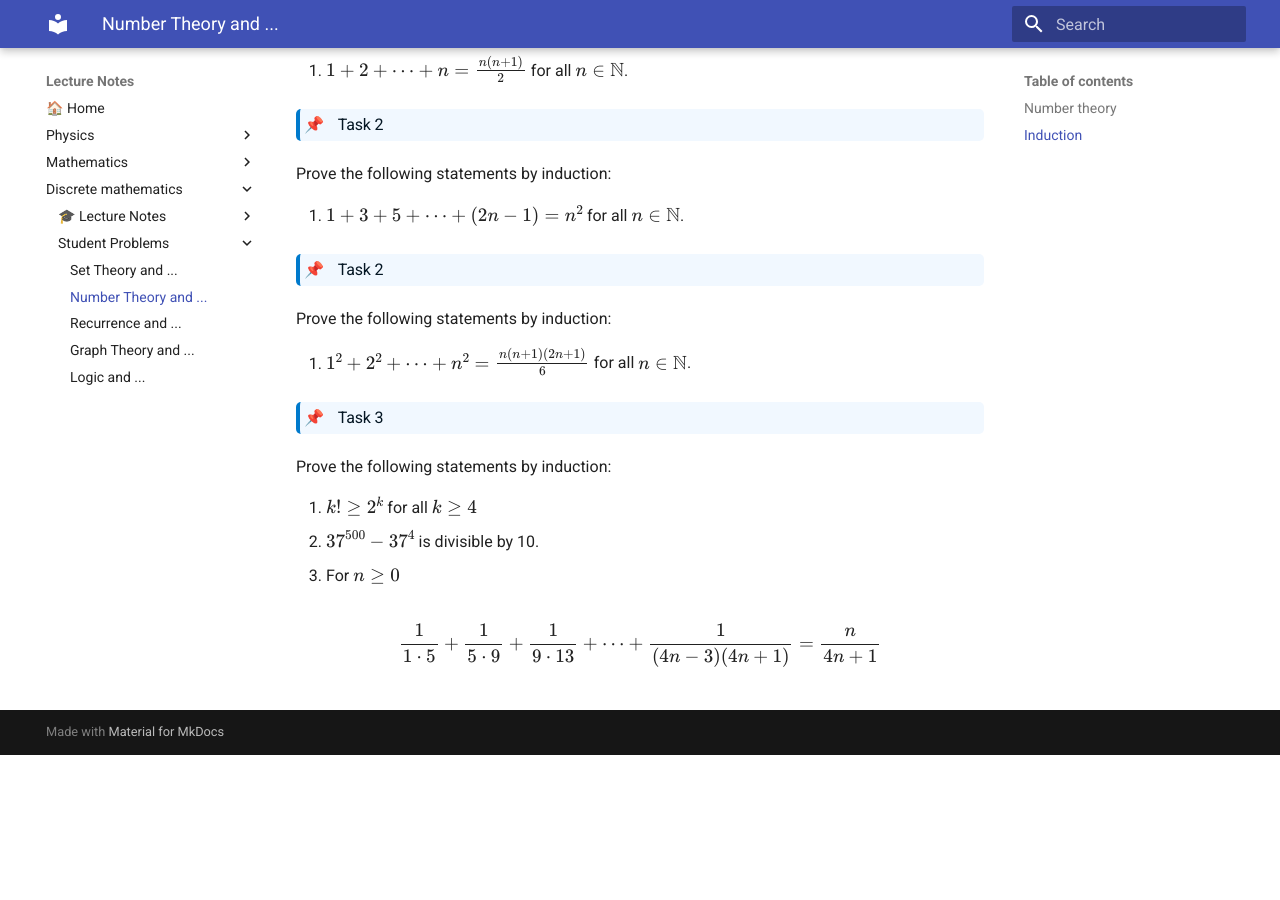
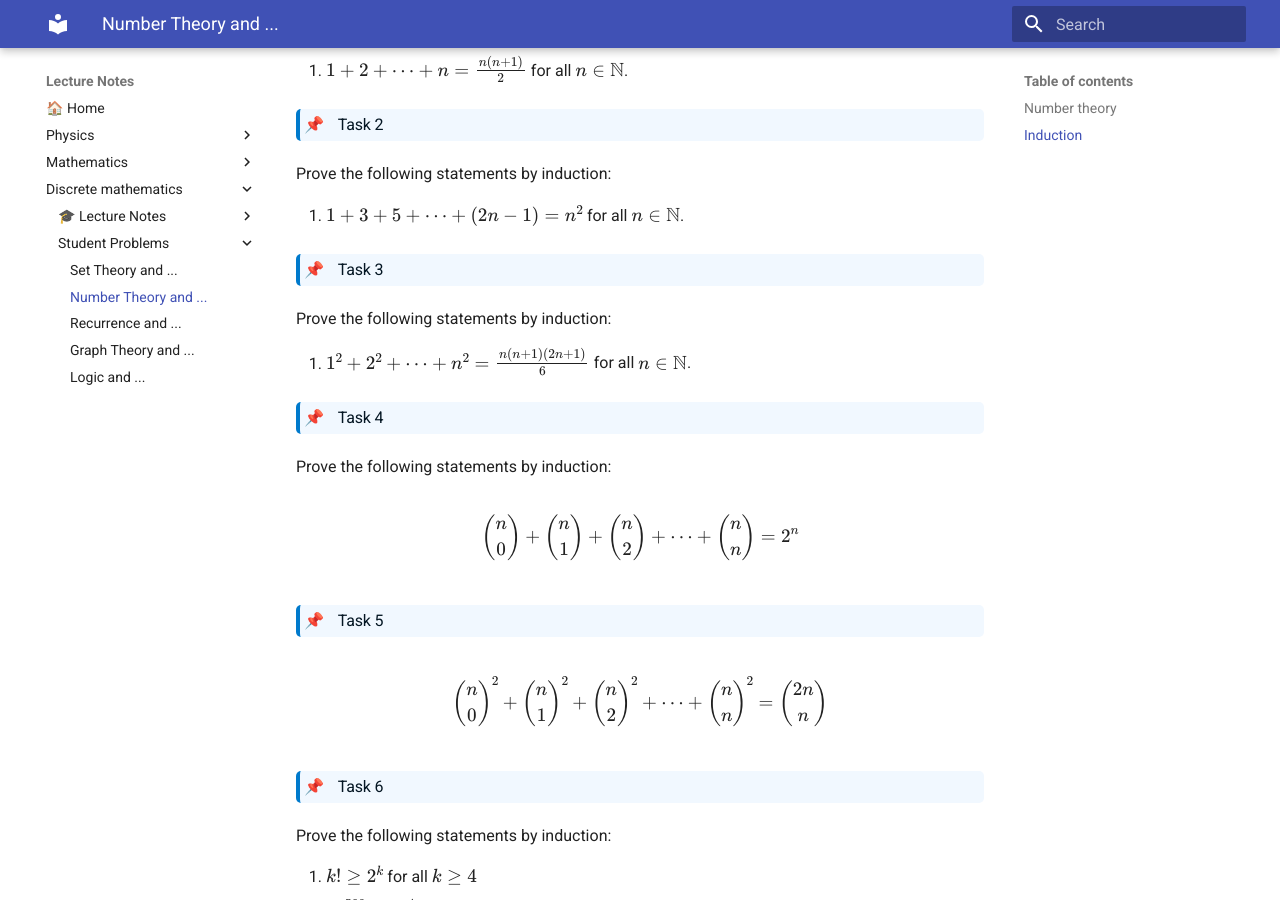
Before and after one commit to yusuf21sami/Mathematics_Physics_Lectures, an MkDocs documentation site: the page built from docs/Discrete_Mathematics/2_Number_theory_and_.md, in a window 1280 px wide and 900 px high, scrolled down 1648 px. Built offline with MkDocs 1.6.1 and Material for MkDocs 9.7.7, drawn with Linux system fonts in a browser that asks for light colours; nearby versions of some CDN libraries; before the commit the page ends 2403 px from its top, so only the background shows below that.

Commit message:
refactor: update task numbering and add new induction problems in Number Theory document for improved clarity

```diff
--- a/docs/Discrete_Mathematics/2_Number_theory_and_.md
+++ b/docs/Discrete_Mathematics/2_Number_theory_and_.md
@@ -62,13 +62,28 @@ Prove the following statements by induction:
 
 1. $1+3+5+\dots+(2n-1)=n^2$ for all $n \in \mathbb{N}$.
 
-### Task 2
+### Task 3
 
 Prove the following statements by induction:
 
 1. $1^2 + 2^2 + \dots + n^2 = \frac{n(n+1)(2n+1)}{6}$ for all $n \in \mathbb{N}$.
 
-### Task 3
+### Task 4
+
+Prove the following statements by induction:
+
+$$
+\binom{n}{0} + \binom{n}{1} + \binom{n}{2} + \dots + \binom{n}{n} = 2^n
+$$
+
+### Task 5
+
+$$
+\binom{n}{0}^2 + \binom{n}{1}^2 + \binom{n}{2}^2 + \dots + \binom{n}{n}^2 = \binom{2n}{n}
+$$
+
+
+### Task 6
 
 Prove the following statements by induction:
 
```
